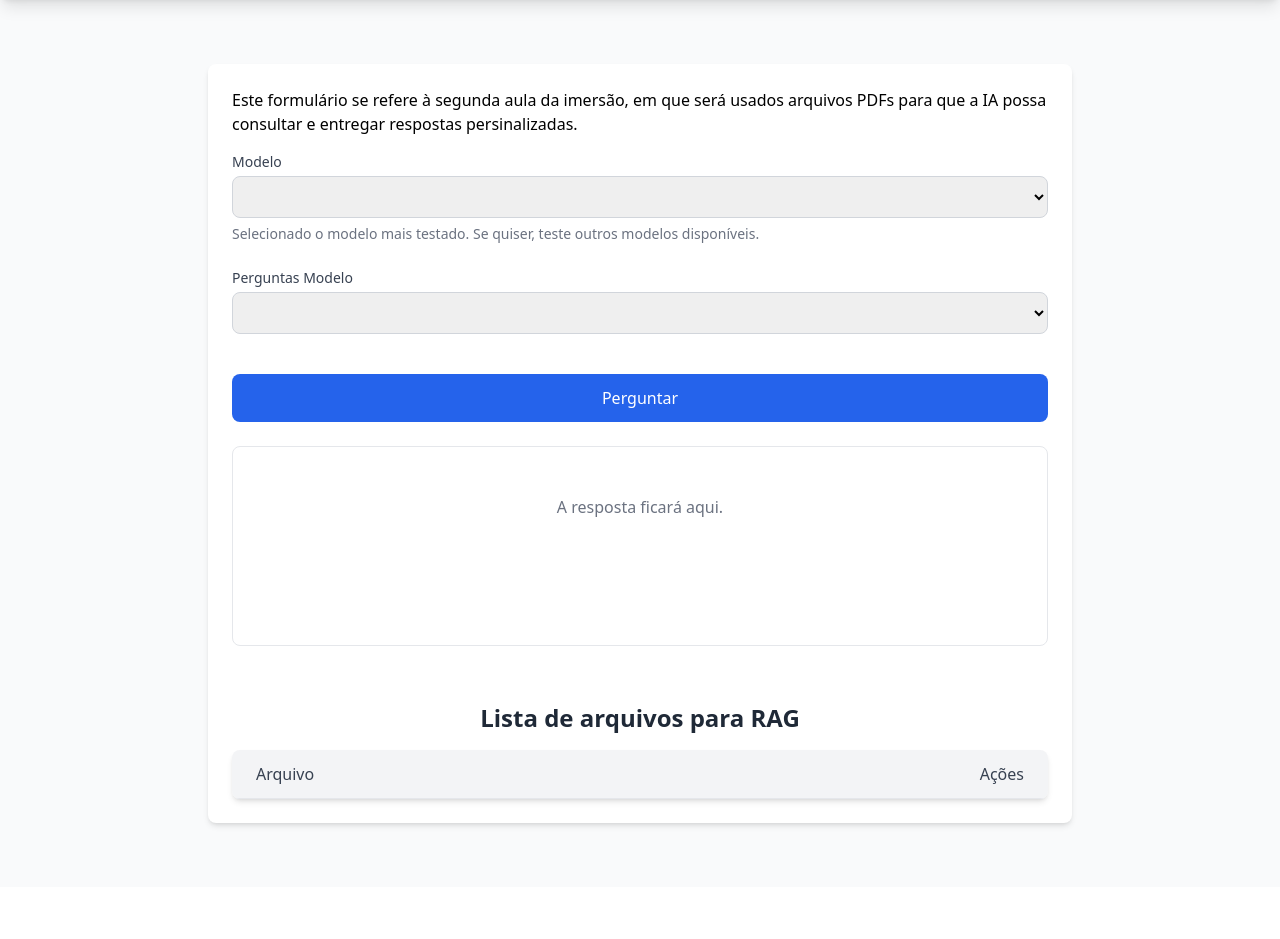
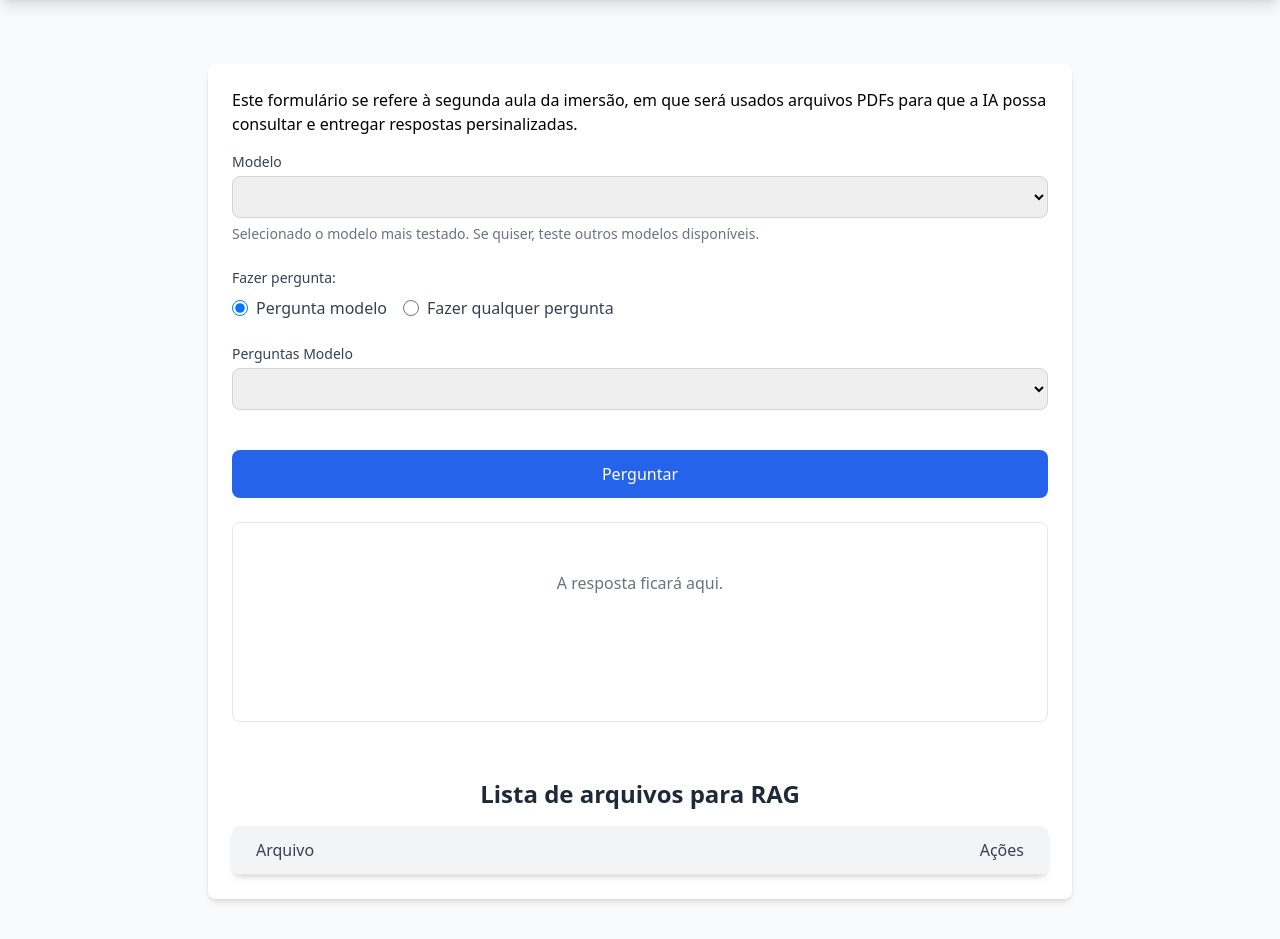
Before and after one commit to danilocgsilva/imersao_dev_ia_alura__dev_agentes_de_ai_apimentado, a Flask app: template app/flask_app/templates/rag.html in a window 1280 px wide. Shown: the part 56-995 px from the top of the page. Before the commit the page ends 884 px from the top, so only its background shows below. Run offline with Flask 3, Linux system fonts and the light colour scheme; the template is opened without the code that fills it, so the values that code supplies are empty; some libraries are stand-ins or nearby versions.

Commit message:
Rag funcionando com seletor de pergunta
Agora é possível escolher fazer uma pergunta aberta ou pergunta padrão
no formulário de RAG

```diff
--- a/app/flask_app/templates/rag.html
+++ b/app/flask_app/templates/rag.html
@@ -26,6 +26,22 @@
                     modelos disponíveis.</p>
             </div>
 
+            <div class="mt-4" id="seletor_pergunta">
+                <p class="block text-sm font-medium text-gray-700 mb-2">Fazer pergunta:</p>
+                <div class="flex flex-col sm:flex-row space-y-2 sm:space-y-0 sm:space-x-4">
+                    <label class="inline-flex items-center">
+                        <input type="radio" name="tipo_pergunta" value="pergunta_modelo" checked
+                            class="h-4 w-4 text-blue-600 focus:ring-blue-500 border-gray-300">
+                        <span class="ml-2 text-gray-700">Pergunta modelo</span>
+                    </label>
+                    <label class="inline-flex items-center">
+                        <input type="radio" name="tipo_pergunta" value="pergunta_aberta"
+                            class="h-4 w-4 text-blue-600 focus:ring-blue-500 border-gray-300">
+                        <span class="ml-2 text-gray-700">Fazer qualquer pergunta</span>
+                    </label>
+                </div>
+            </div>
+
             <div class="mt-4" id="pergunta_modelo">
                 <label class="block text-sm font-medium text-gray-700 mb-1" for="perguntas_modelo">
                     Perguntas Modelo
@@ -40,10 +56,19 @@
                 </div>
             </div>
 
+            <div class="mt-4 hidden" id="pergunta_aberta_wrapper">
+                <label class="block text-sm font-medium text-gray-700 mb-1" for="pergunta">
+                    Qualquer Pergunta
+                </label>
+                <div class="relative">
+                    <textarea id="pergunta_aberta" name="pergunta_aberta" rows="4" placeholder="Pergunte aqui..."
+                        class="w-full px-4 py-2 border border-gray-300 rounded-lg focus:ring-2 focus:ring-blue-500 focus:border-blue-500 outline-none transition"></textarea>
+                </div>
+                <p class="mt-1.5 text-sm text-gray-500">Campo para fazer a pergunta.</p>
+            </div>
+
             <div class="pt-4">
-                <button
-                    id="botao_perguntar"
-                    type="submit"
+                <button id="botao_perguntar" type="submit"
                     class="w-full bg-blue-600 text-white font-medium py-3 px-4 rounded-lg hover:bg-blue-700 focus:outline-none focus:ring-2 focus:ring-blue-500 focus:ring-offset-2 transition">
                     Perguntar
                 </button>
```
Also changed, not shown: app/flask_app/static/prompt.js (+10 -8 lines), app/flask_app/static/rag.js (+39 -1 lines).
